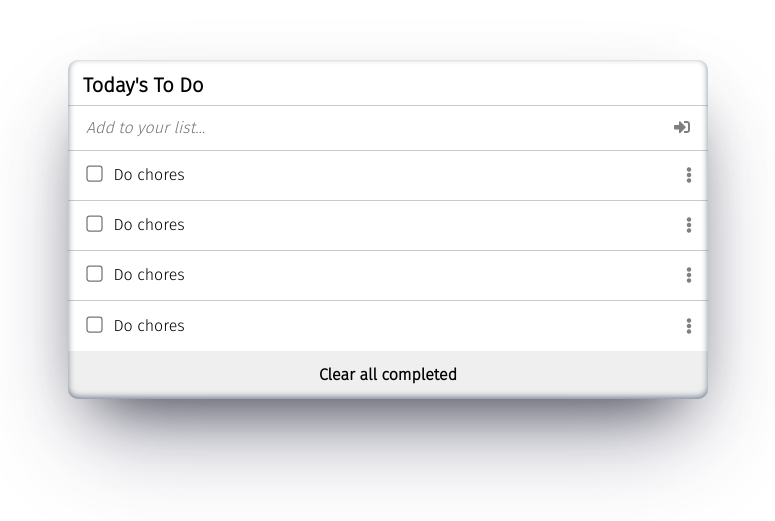
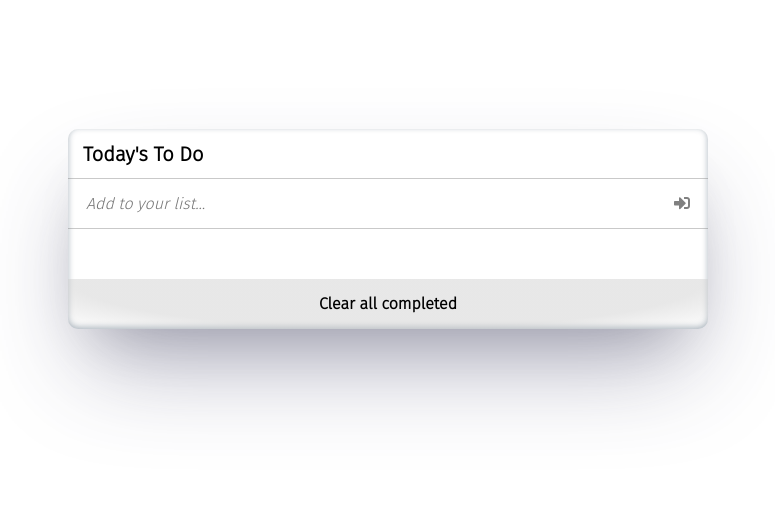
Before and after one commit to ShadyShawkat/TODO-List, a website built with webpack: page src/index.html in a window 1280 px wide. Shown: the part 171-692 px from the top of the page, without its empty margins (252-1027 px from the left). Built offline with nearby package versions, Linux system fonts and the light colour scheme.

Commit message:
Add styles and finishing touches

```diff
--- a/src/index.html
+++ b/src/index.html
@@ -17,34 +17,6 @@
       </button>
     </div>
     <ul class="todo-list">
-      <li class="todo-item">
-        <label>
-          <input type="checkbox" class="todo-item-check">
-          Do chores
-        </label>
-        <i class="fas fa-ellipsis-v item-edit-icon"></i>
-      </li>
-      <li class="todo-item">
-        <label>
-          <input type="checkbox" class="todo-item-check">
-          Do chores
-        </label>
-        <i class="fas fa-ellipsis-v item-edit-icon"></i>
-      </li>
-      <li class="todo-item">
-        <label>
-          <input type="checkbox" class="todo-item-check">
-          Do chores
-        </label>
-        <i class="fas fa-ellipsis-v item-edit-icon"></i>
-      </li>
-      <li class="todo-item">
-        <label>
-          <input type="checkbox" class="todo-item-check">
-          Do chores
-        </label>
-        <i class="fas fa-ellipsis-v item-edit-icon"></i>
-      </li>
     </ul>
     <button type="button" class="btn-clear">Clear all completed</button>
   </div>
--- a/src/style.css
+++ b/src/style.css
@@ -89,8 +89,8 @@ body {
   display: flex;
   flex-direction: column;
   box-shadow: rgba(50, 50, 93, 0.40) 0px 50px 100px -20px,
-    rgba(0, 0, 0, 0.75) 0px 30px 60px -30px,
-    rgba(10, 37, 64, 0.55) 0px -2px 6px 0px inset;
+    rgba(0, 0, 0, 0.2) 0px 30px 60px -30px,
+    rgba(10, 37, 64, 0.35) 0px -2px 6px 0px inset;
   border-radius: 10px;
   min-width: 500px;
   width: 700px;
@@ -99,7 +99,7 @@ body {
 }
 
 .container > * {
-  flex-basis: 45px;
+  flex-basis: 50px;
 }
 
 .container h2 {
@@ -160,6 +160,11 @@ body {
   transform: scale(1.25);
 }
 
+.todo-completed{
+  text-decoration: line-through black;
+  color: gray;
+}
+
 .item-edit-icon {
   margin-left: auto;
   cursor: move;
@@ -171,5 +176,5 @@ body {
   padding: 0.75em 0;
   cursor: pointer;
   font-weight: 600;
-  z-index: -1;
+  background: radial-gradient(at 50% 0%, rgba(206, 206, 206, 0.479) 70%, transparent);
 }
```
Also changed, not shown: dist/index.html.
